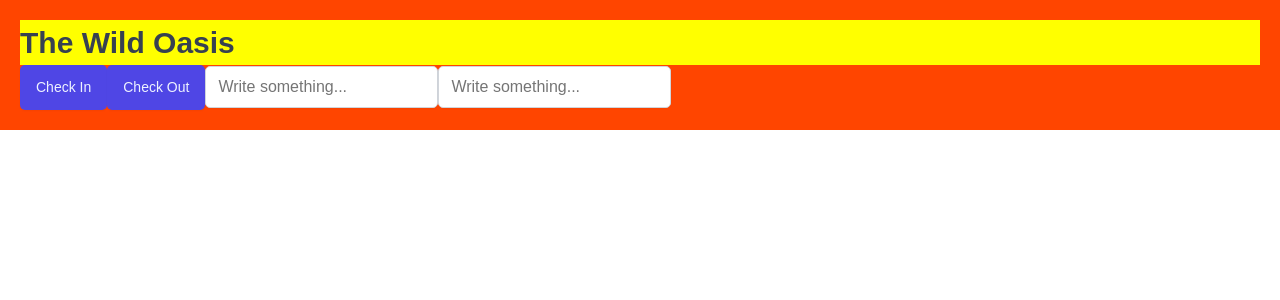
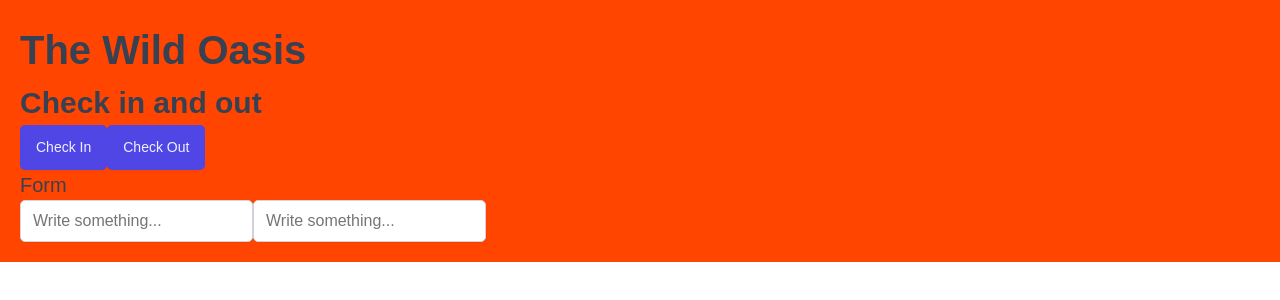
Before and after one commit to SahilS-26/the-wild-oasis, a React (Vite) app: page / in a window 1280 px wide. Shown: the top 300 px of the page. Built offline with nearby package versions, Linux system fonts and the light colour scheme.

Commit message:
lect 331: Styled components Props and css function

```diff
--- a/src/App.jsx
+++ b/src/App.jsx
@@ -3,12 +3,7 @@
 
 import Button from "./ui/Button.jsx";
 import Input from "./ui/Input.jsx";
-
-const H1 = styled.h1`
-  font-size: 30px;
-  font-weight: 600;
-  background-color: yellow;
-`;
+import Heading from "./ui/Heading.jsx";
 
 const StyledApp = styled.div`
   background-color: orangered;
@@ -20,10 +15,12 @@
     <>
       <GlobalStyles />
       <StyledApp>
-        <H1>The Wild Oasis</H1>
+        <Heading as="h1">The Wild Oasis</Heading>
+        <Heading as="h2">Check in and out</Heading>
         <Button onClick={() => alert("Checked In!!!")}>Check In</Button>
         <Button onClick={() => alert("Checked Out!!!")}>Check Out</Button>
 
+        <Heading as="h3">Form</Heading>
         <Input placeholder="Write something..." />
         <Input placeholder="Write something..." />
       </StyledApp>
--- /dev/null
+++ b/src/ui/Heading.jsx
@@ -0,0 +1,26 @@
+import styled, { css } from "styled-components";
+
+const Heading = styled.h1`
+  ${(props) =>
+    props.as === "h1" &&
+    css`
+      font-size: 4rem;
+      font-weight: 600;
+    `}
+
+  ${(props) =>
+    props.as === "h2" &&
+    css`
+      font-size: 3rem;
+      font-weight: 600;
+    `}
+
+    ${(props) =>
+    props.as === "h3" &&
+    css`
+      font-size: 2rem;
+      font-weight: 500;
+    `}
+`;
+
+export default Heading;
```
